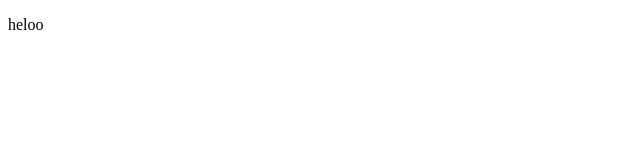
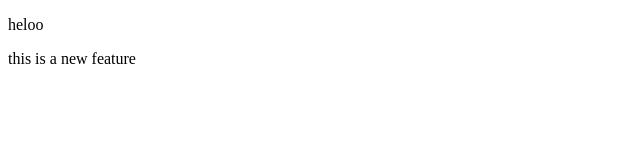
Before and after one commit to CutieDas04/localrepo, a plain HTML site: page index.html in a window 1280 px wide. Shown: the whole page, without its empty margins (0-640 px from the left). Drawn offline with Linux system fonts and the light colour scheme.

Commit message:
Add new feature

```diff
--- a/index.html
+++ b/index.html
@@ -7,5 +7,9 @@
 </head>
 <body>
     <P>heloo </P>
+    <p>this is a new feature
+
+    </p>
+    </body>
 </body>
 </html>
```
